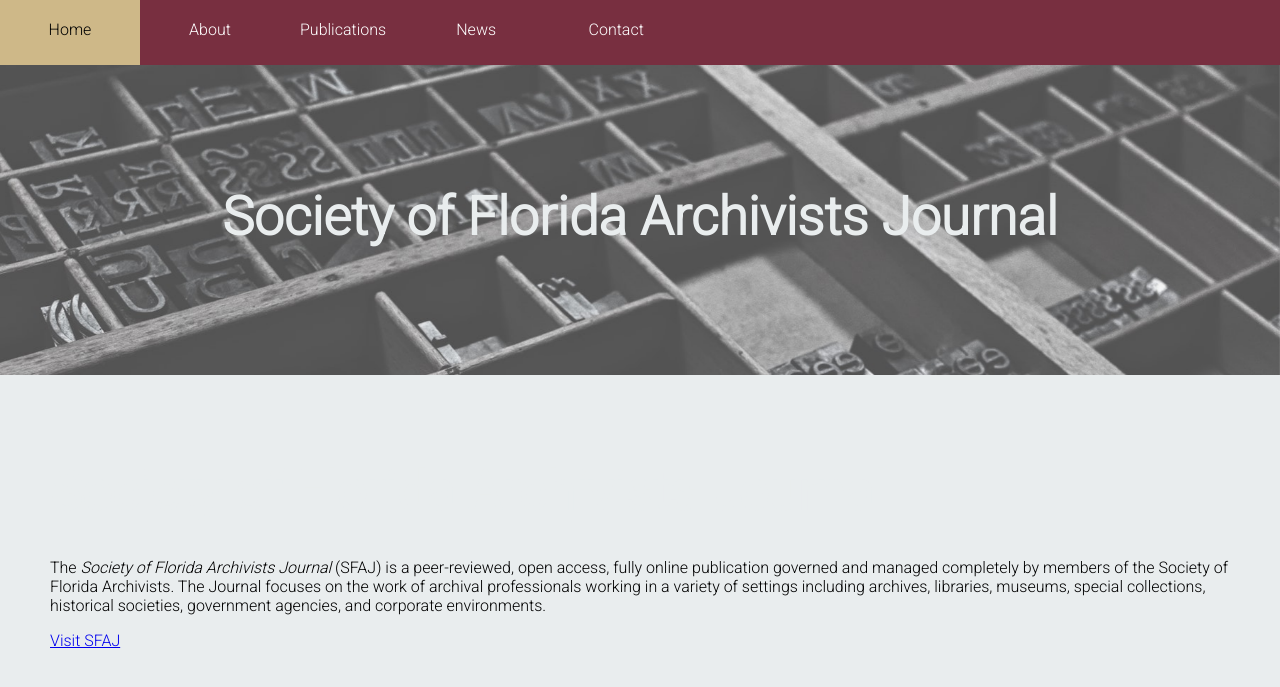
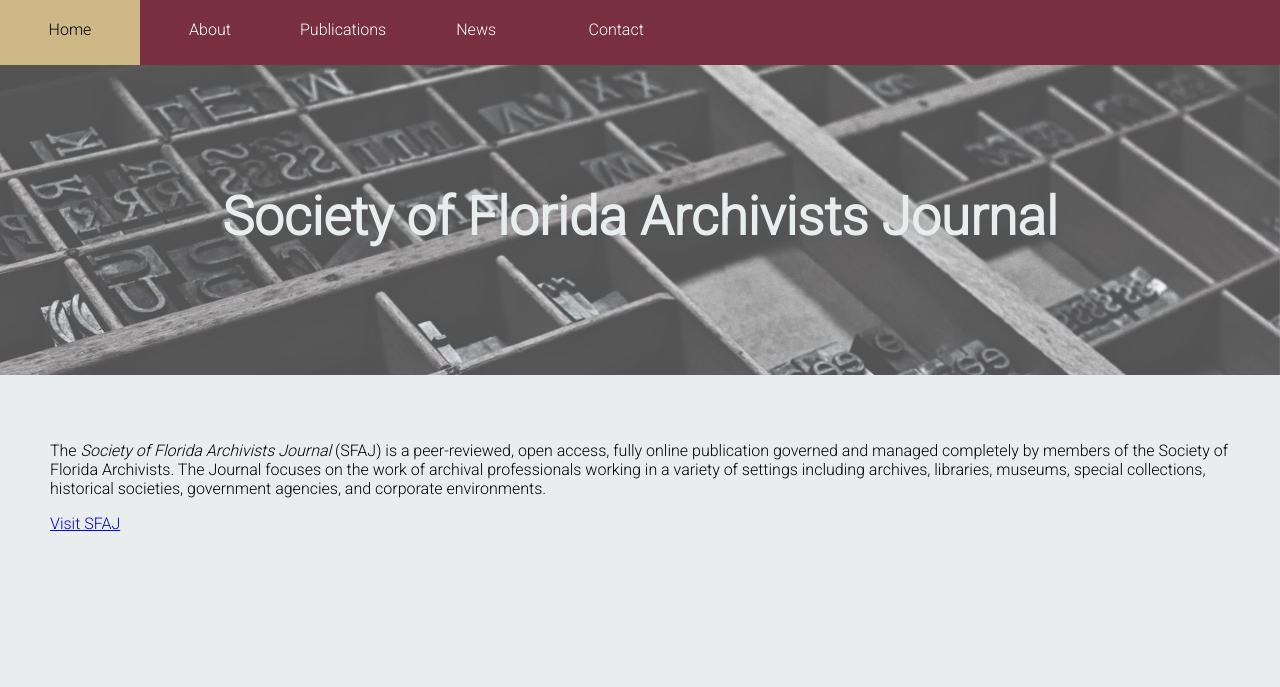
Before and after one commit to fsulibpub/fsulibpub.github.io, a Jekyll site: the page built from _journals/sfaj.md, in a window 1280 px wide. Shown: the top 687 px of the page. Built offline with Jekyll 4.4.1, drawn with Linux system fonts in a browser that asks for light colours.

Commit message:
Update sfaj.md

```diff
--- a/_journals/sfaj.md
+++ b/_journals/sfaj.md
@@ -6,8 +6,6 @@ permalink: /journals/sfaj/
 image: journals/journalSFAJ.jpg
 ---
 
-# Society of Florida Archivists Journal
-
 The *Society of Florida Archivists Journal* (SFAJ) is a peer-reviewed, open access, fully online publication governed and managed completely by members of the Society of Florida Archivists. The Journal focuses on the work of archival professionals working in a variety of settings including archives, libraries, museums, special collections, historical societies, government agencies, and corporate environments.
 
 [Visit SFAJ](https://journals.flvc.org/sfaj "SFAJ Homepage")
```
